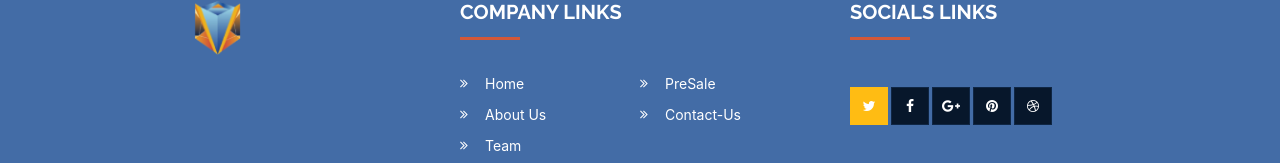
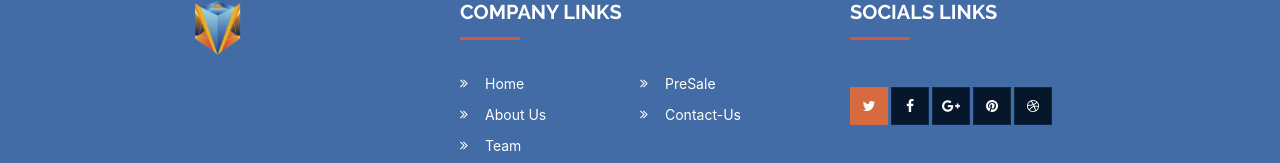
Before and after one commit to zubairahmed22/realworldeconomy, a React (Create React App) app: page /team in a window 1280 px wide. In both pictures the pointer is over the link 869 px from the left and 1208 px from the top of the page. Shown: the part 1102-1265 px from the top of the page. Built offline with nearby package versions, Linux system fonts and the light colour scheme.

Commit message:
footer hover color changed to logo color

```diff
--- a/src/index.css
+++ b/src/index.css
@@ -344,7 +344,10 @@ p.roadMap_text {
   /* background-color: gray; */
   text-align: left;
 }
-
+#footer-widgets .widget.widget_socials .socials a:hover:before {
+  background-color: #d66b40;
+  border-color: #d66b40;
+}
 .textcontainer > h2 > span {
   color: white;
 }
```
